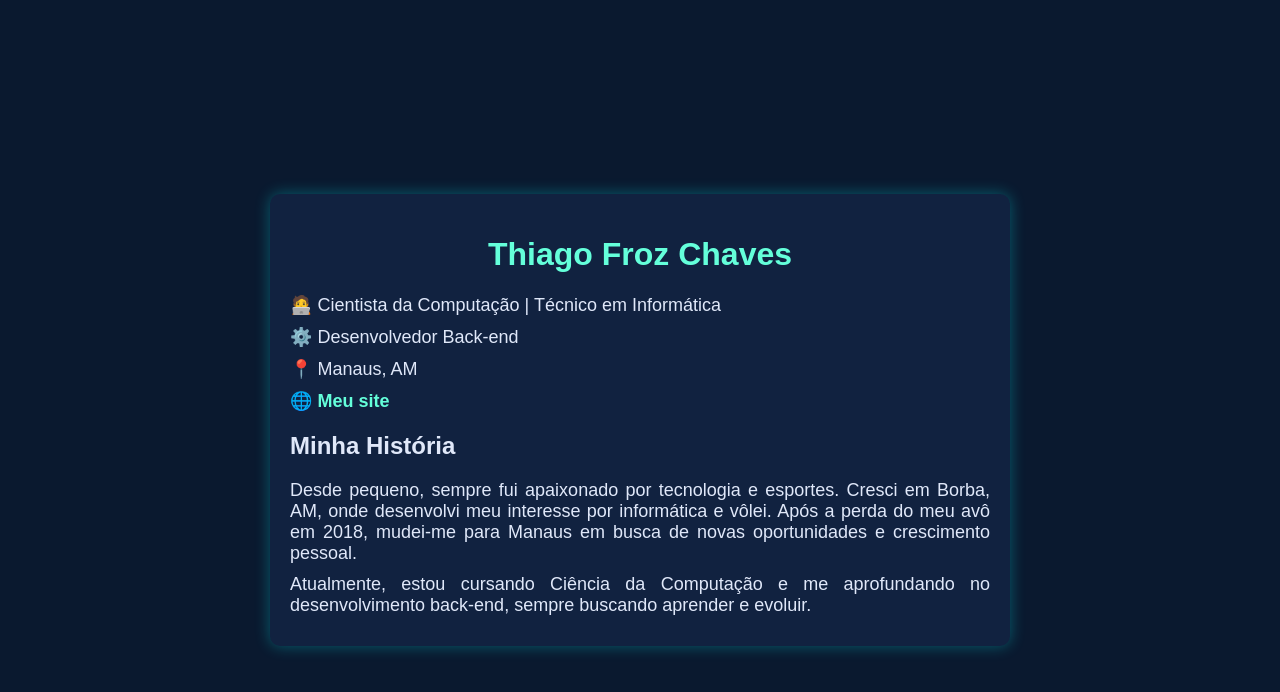
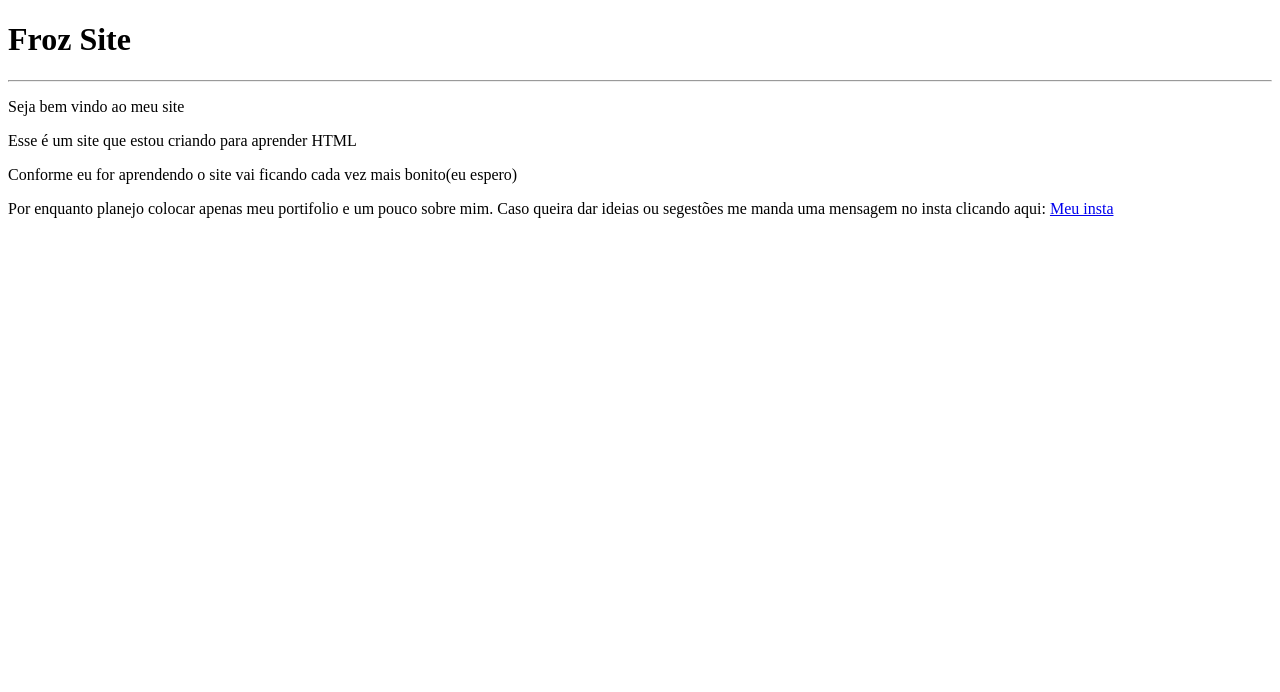
Before and after one commit to frozthiago/mysite, a plain HTML site: page index.html in a window 1280 px wide. Drawn offline with Linux system fonts and the light colour scheme.

Commit message:
Tirei tudo que havia colocado com chatGPT e agora vai começar a brincadeira

```diff
--- a/index.html
+++ b/index.html
@@ -1,64 +1,17 @@
 <!DOCTYPE html>
-<html lang="pt-br">
+<html lang="en">
 <head>
     <meta charset="UTF-8">
     <meta name="viewport" content="width=device-width, initial-scale=1.0">
-    <title>Thiago Froz Chaves</title>
-    <style>
-        body {
-            font-family: Arial, sans-serif;
-            background-color: #0A192F;
-            color: #E0E8F9;
-            padding: 20px;
-            margin: 0;
-            display: flex;
-            justify-content: center;
-            align-items: center;
-            min-height: 100vh;
-        }
-        .container {
-            width: 90%;
-            max-width: 700px;
-            padding: 20px;
-            background: #112240;
-            border-radius: 10px;
-            box-shadow: 0 0 15px rgba(0, 255, 255, 0.3);
-            text-align: left;
-        }
-        h1 {
-            color: #64FFDA;
-            text-align: center;
-        }
-        p {
-            font-size: 18px;
-            margin: 10px 0;
-            text-align: justify;
-        }
-        a {
-            color: #64FFDA;
-            text-decoration: none;
-            font-weight: bold;
-        }
-        @media (max-width: 600px) {
-            .container {
-                padding: 15px;
-            }
-            p {
-                font-size: 16px;
-            }
-        }
-    </style>
+    <link rel="stylesheet" href="style/index.css">
+    <title>Froz</title>
 </head>
 <body>
-    <div class="container">
-        <h1>Thiago Froz Chaves</h1>
-        <p>🧑‍💻 Cientista da Computação | Técnico em Informática</p>
-        <p>⚙️ Desenvolvedor Back-end</p>
-        <p>📍 Manaus, AM</p>
-        <p>🌐 <a href="https://seusite.netlify.app" target="_blank">Meu site</a></p>
-        <h2>Minha História</h2>
-        <p>Desde pequeno, sempre fui apaixonado por tecnologia e esportes. Cresci em Borba, AM, onde desenvolvi meu interesse por informática e vôlei. Após a perda do meu avô em 2018, mudei-me para Manaus em busca de novas oportunidades e crescimento pessoal.</p>
-        <p>Atualmente, estou cursando Ciência da Computação e me aprofundando no desenvolvimento back-end, sempre buscando aprender e evoluir.</p>
-    </div>
+    <h1>Froz Site</h1>
+    <hr>
+    <p>Seja bem vindo ao meu site</p>
+    <p>Esse é um site que estou criando para aprender HTML</p>
+    <p>Conforme eu for aprendendo o site vai ficando cada vez mais bonito(eu espero)</p>
+    <p>Por enquanto planejo colocar apenas meu portifolio e um pouco sobre mim. Caso queira dar ideias ou segestões me manda uma mensagem no insta clicando aqui: <a href="https://www.instagram.com/thifroz/">Meu insta</a></p>
 </body>
 </html>
```
Also changed, not shown: oi.txt (deleted), style/index.css (added).
